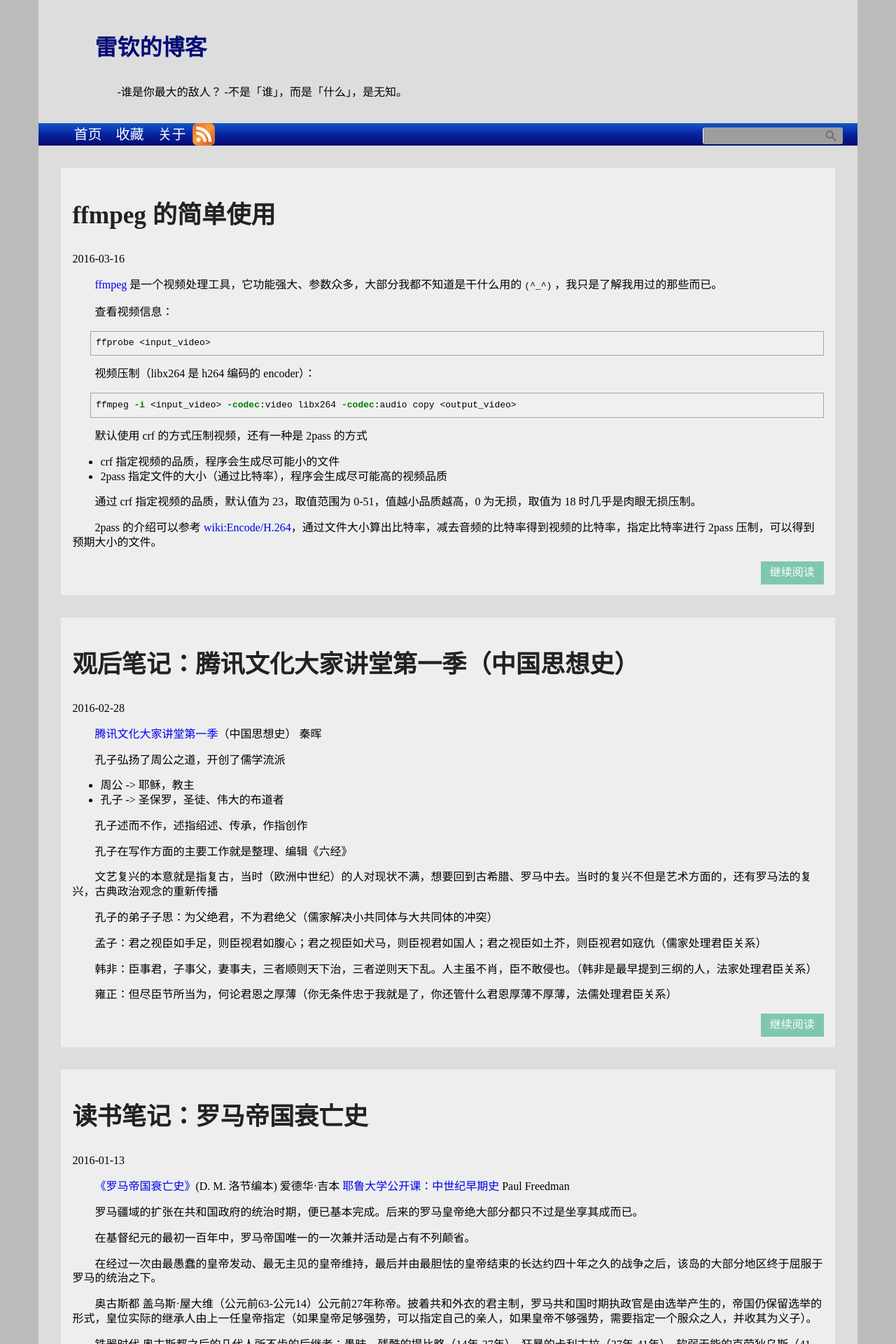
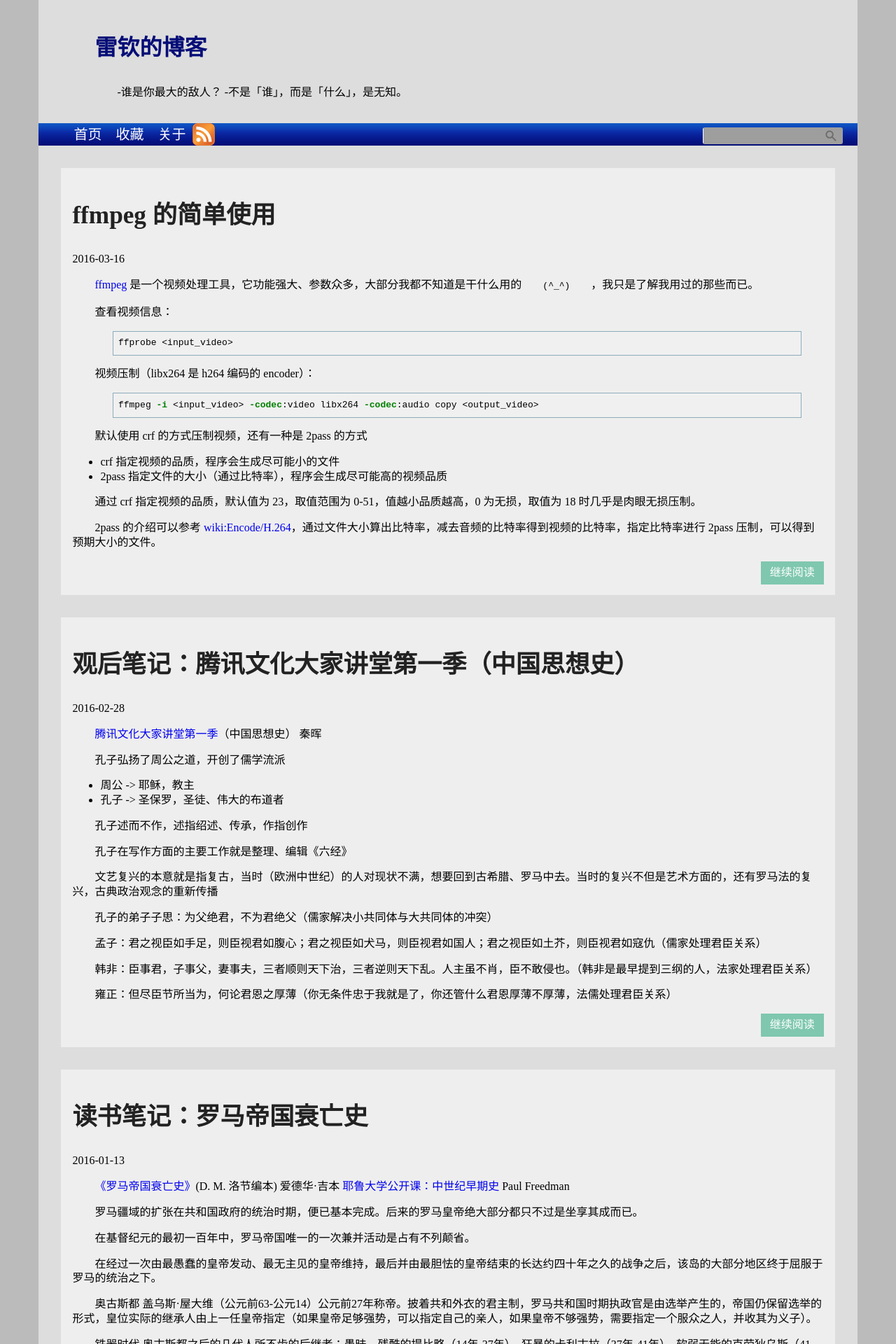
Before and after one commit to leiqin/leiqin.github.io, a Jekyll site: the page built from index.html, in a window 1280 px wide. Shown: the top 1920 px of the page at 70% size. Built offline with Jekyll 4.4.1, drawn with Linux system fonts in a browser that asks for light colours; the list of posts is cut into pages by our own code; comment, search, counter and statistics services are not loaded; grey boxes are pictures that could not be loaded.

Commit message:
_ 小修改 修改样式 pre 外的 figure 和 div 统一样式

```diff
--- a/static/css/default.css
+++ b/static/css/default.css
@@ -51,7 +51,11 @@ dd {
 }
 
 figure {
-	margin: 0;
+	margin: 1em 2em;
+}
+
+div .highlighter-rouge {
+	margin: 1em 2em;
 }
 
 .right { float: right; }
```
